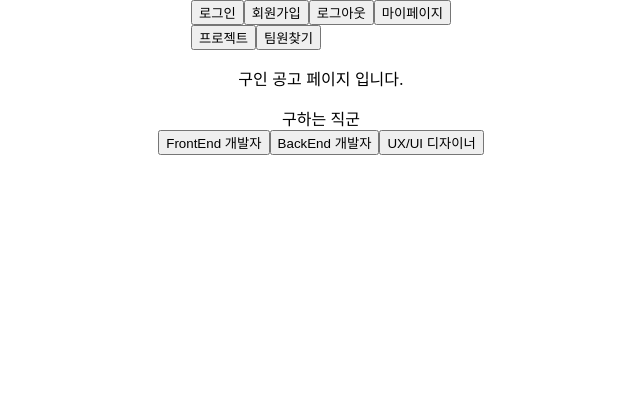
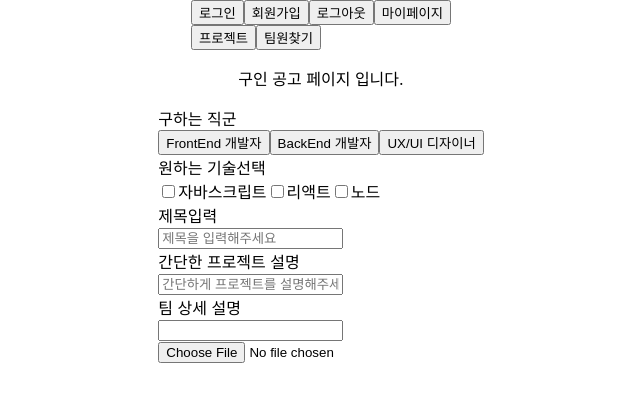
Before and after one commit to Hanghae-Realwork/front-end, a React (Create React App) app in the folder real_project/: page /recruitwrite in a window 1280 px wide. Shown: the top 402 px of the page, without its empty margins (319-959 px from the left). Built offline with nearby package versions, Linux system fonts and the light colour scheme.

Commit message:
Main/Write 수정중

```diff
--- a/real_project/src/pages/MainEmployment.js
+++ b/real_project/src/pages/MainEmployment.js
@@ -4,7 +4,7 @@ import {useNavigate} from "react-router-dom";
 
 
 const MainEmployment = () => {
-    const  navigate =useNavigate
+    const  navigate =useNavigate();
 
     return (
         <>
@@ -32,13 +32,22 @@ const MainEmployment = () => {
                     {/* 카드 컴포넌트 불러오기 */}
                     {/* <Card/> */}
                     카드들이 여기서 출력
+                    <p />
+                    <br />
+
+                    {/* {Card_list.map((list, idx) => {
+                        return <CardRecruit data={list} key={idx} />
+                    })} */}
+
+                    <br />
+                    여기까지 카드
                 </div>
                 <div className="AddBtnContainer">
                     <div className="AddBtn">
                         {/* Write 파일의 형식이 정해지는 대로 반영 */}
                         <button
                         // onClick={() => {
-                        //     navigate("/RecruitWrite")
+                        //     navigate("/addprofile")
                         // }}
                         >프로필 등록 하러 가기</button>
                     </div>
--- a/real_project/src/pages/MainRecruit.js
+++ b/real_project/src/pages/MainRecruit.js
@@ -8,7 +8,7 @@ import CardRecruit from "../components/CardRecruit";
 
 const MainRecruit = () => {
 
-    const navigate = useNavigate
+    const navigate = useNavigate();
 
     const [modalOpen, setModalOpen] = React.useState(false);
 
@@ -75,9 +75,9 @@ const MainRecruit = () => {
                     <div className="AddBtn">
                         {/* Write 파일의 형식이 정해지는 대로 반영 */}
                         <button
-                        // onClick={() => {
-                        //     navigate("/RecruitWrite")
-                        // }}
+                        onClick={() => {
+                            navigate("/recruitwrite")
+                        }}
                         >등록 하러 가기</button>
                     </div>
 
--- a/real_project/src/pages/RecruitWrite.js
+++ b/real_project/src/pages/RecruitWrite.js
@@ -1,11 +1,12 @@
+
+import React from "react";
 
 
-
-
-const RecruitWrite = () => {
+function RecruitWrite() {
     return (
         <>
             <p> 구인 공고 페이지 입니다.</p>
+            <div className="WriteComponent">
                 <div className="WantRole">
                     구하는 직군
                 </div>
@@ -26,7 +27,7 @@ const RecruitWrite = () => {
                             id="Backend"
                             name="radioButton"
                             // onClick={(e) => setCategory(e.target.value)}
-                        value="SPORTS"
+                            value="Backend"
                         >BackEnd 개발자</button>
                     </label>
                     <label className="RoleSelect">
@@ -40,7 +41,51 @@ const RecruitWrite = () => {
                     </label>
 
                 </div>
+                {/*  기술 선택 박스 */}
+                <div className="SkillsCheck">
+                    원하는 기술선택
+                    <br />
 
+                    <input type="checkbox" value="js">
+                    </input>
+                    자바스크립트
+                    <input type="checkbox" value="react">
+                    </input>
+                    리액트
+                    <input type="checkbox" value="node.js">
+                    </input>
+                    노드
+
+                </div>
+
+                {/* 제목을 포함한 내용 입력 */}
+                <div className="Title">
+                    <div className="TitleText">
+                        제목입력
+                    </div>
+                    <input type="text" placeholder="제목을 입력해주세요" id="title" />
+                </div>
+                <div className="SubScript">
+                    간단한 프로젝트 설명
+                    <br />
+                    <input type="text" placeholder="간단하게 프로젝트를 설명해주세요 (n자 이내)" id="subscript" />
+                </div>
+                <div className="Dtails">
+                    팀 상세 설명
+                    <br />
+                    <input type="text" id="detail" />
+                </div>
+
+                {/* 이미지 업로드, 다중등록 가능하게 */}
+                <div className="ImageUpload">
+                    <input type="file" placeholder="이미지 등록">
+
+                    </input>
+
+
+
+                </div>
+            </div>
         </>
     )
 }
```
Lines whose indentation alone changed are shown as unchanged.
